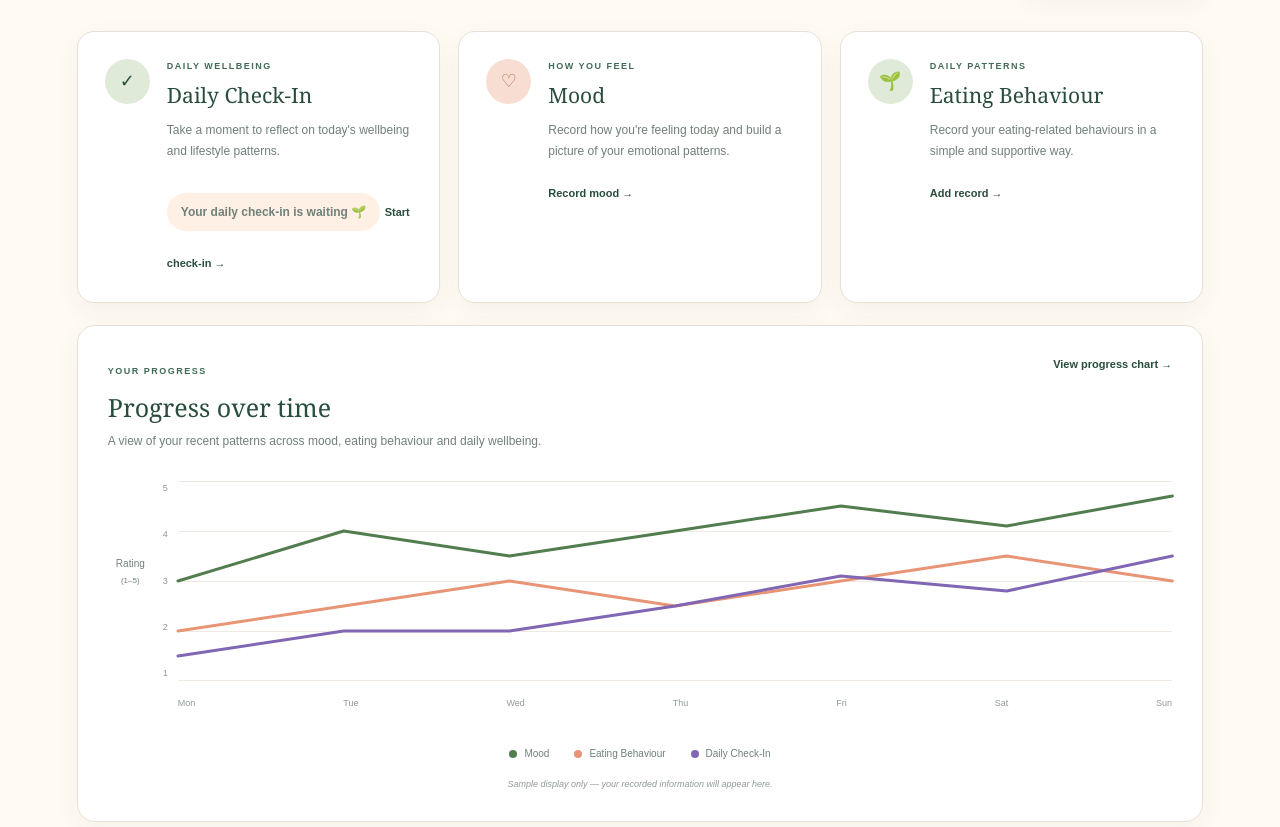
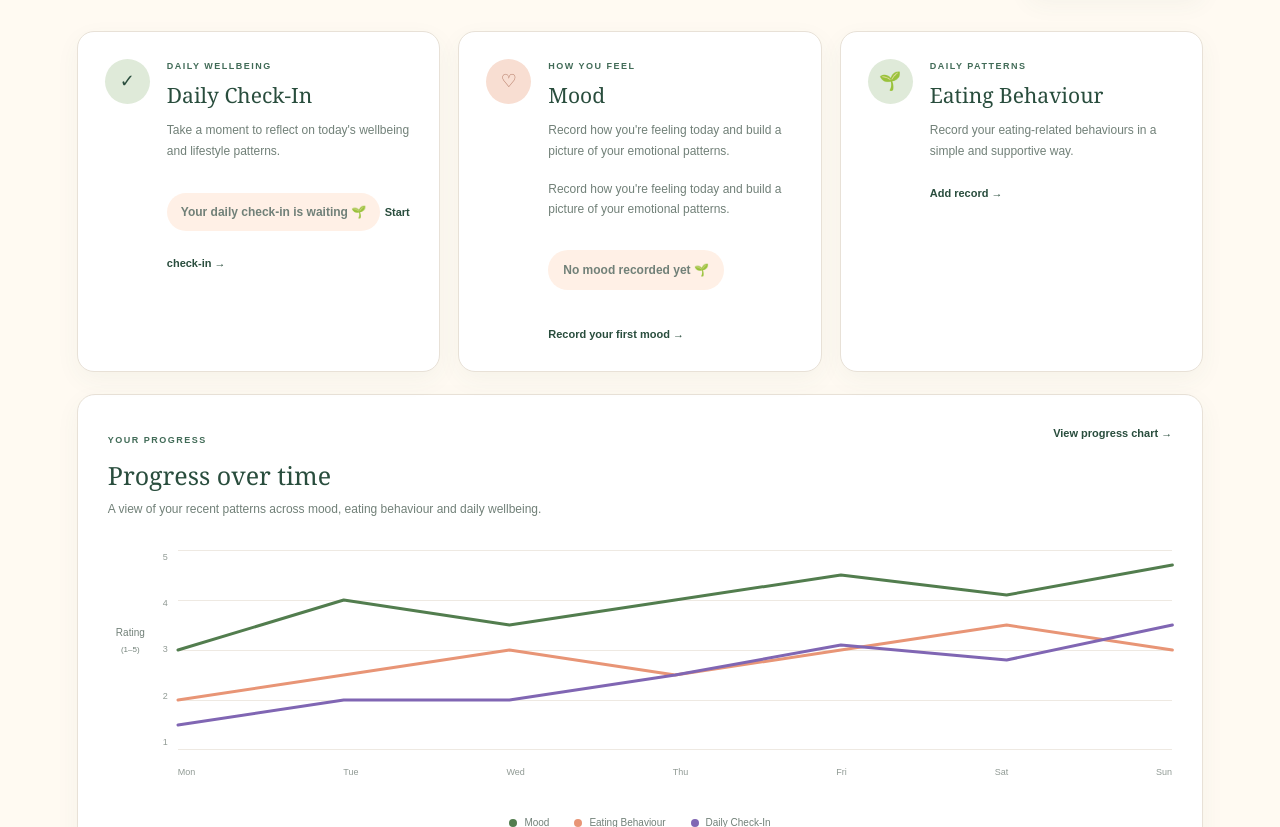
Before and after one commit to GraceChelangat/MindBloom-System, a Django app: page /dashboard/ in a window 1280 px wide. Shown: the part 319-1146 px from the top of the page. Run offline with Django 5.2, Linux system fonts and the light colour scheme; the visitor is signed in with stand-in values (Sample User, id 1).

Commit message:
Display latest mood rating on dashboard

```diff
--- a/static/css/style.css
+++ b/static/css/style.css
@@ -2697,3 +2697,55 @@ p:last-of-type {
     background: #fff0e6;
     color: #a86b4d;
 }
+
+/* Dashboard mood card */
+.mood-status-group {
+    display: flex;
+    flex-direction: column;
+    align-items: flex-start;
+    gap: 12px;
+    margin-top: 14px;
+}
+.mood-status-group p {
+    margin: 0;
+}
+.mood-description {
+    color: #718078;
+    font-size: 15px;
+    line-height: 1.6;
+}
+.mood-rating {
+    display: inline-flex;
+    align-items: center;
+    gap: 12px;
+    padding: 12px 20px;
+    background: #f8e7df;
+    border-radius: 18px;
+}
+.mood-rating-icon {
+    color: #c77e63;
+    font-size: 24px;
+}
+.mood-rating-number {
+    color: #294d3d;
+    font-family: Georgia, serif;
+    font-size: 28px;
+    font-weight: 700;
+}
+.mood-updated {
+    color: #718078;
+    font-size: 12px;
+}
+.mood-empty {
+    padding: 10px 15px;
+    background: #fff0e6;
+    border-radius: 30px;
+    color: #a86b4d;
+    font-size: 13px;
+    font-weight: 600;
+}
+.mood-status-group .card-link {
+    display: inline-flex;
+    width: fit-content;
+    margin-top: 6px;
+}
--- a/templates/dashboard.html
+++ b/templates/dashboard.html
@@ -118,9 +118,40 @@
                     build a picture of your emotional patterns.
                 </p>
 
-                <a href="{% url 'daily_checkin' %}" class="card-link">
-                    Record mood →
-                </a>
+
+{% if latest_checkin %}
+    <div class="mood-status-group">
+        <p class="mood-description">
+            Your most recently recorded mood:
+        </p>
+        <div class="mood-rating">
+            <span class="mood-rating-icon">♡</span>
+            <span class="mood-rating-number">
+                {{ latest_checkin.mood_level }}/5
+            </span>
+        </div>
+        <p class="mood-updated">
+            Recorded on {{ latest_checkin.created_at|date:"d M Y" }}
+        </p>
+        <a href="{% url 'daily_checkin' %}" class="card-link">
+            Record a new mood →
+        </a>
+    </div>
+{% else %}
+    <div class="mood-status-group">
+        <p class="mood-description">
+            Record how you're feeling today and
+            build a picture of your emotional patterns.
+        </p>
+        <p class="mood-empty">
+            No mood recorded yet 🌱
+        </p>
+        <a href="{% url 'daily_checkin' %}" class="card-link">
+            Record your first mood →
+        </a>
+    </div>
+{% endif %}
+
 
             </div>
 
```
